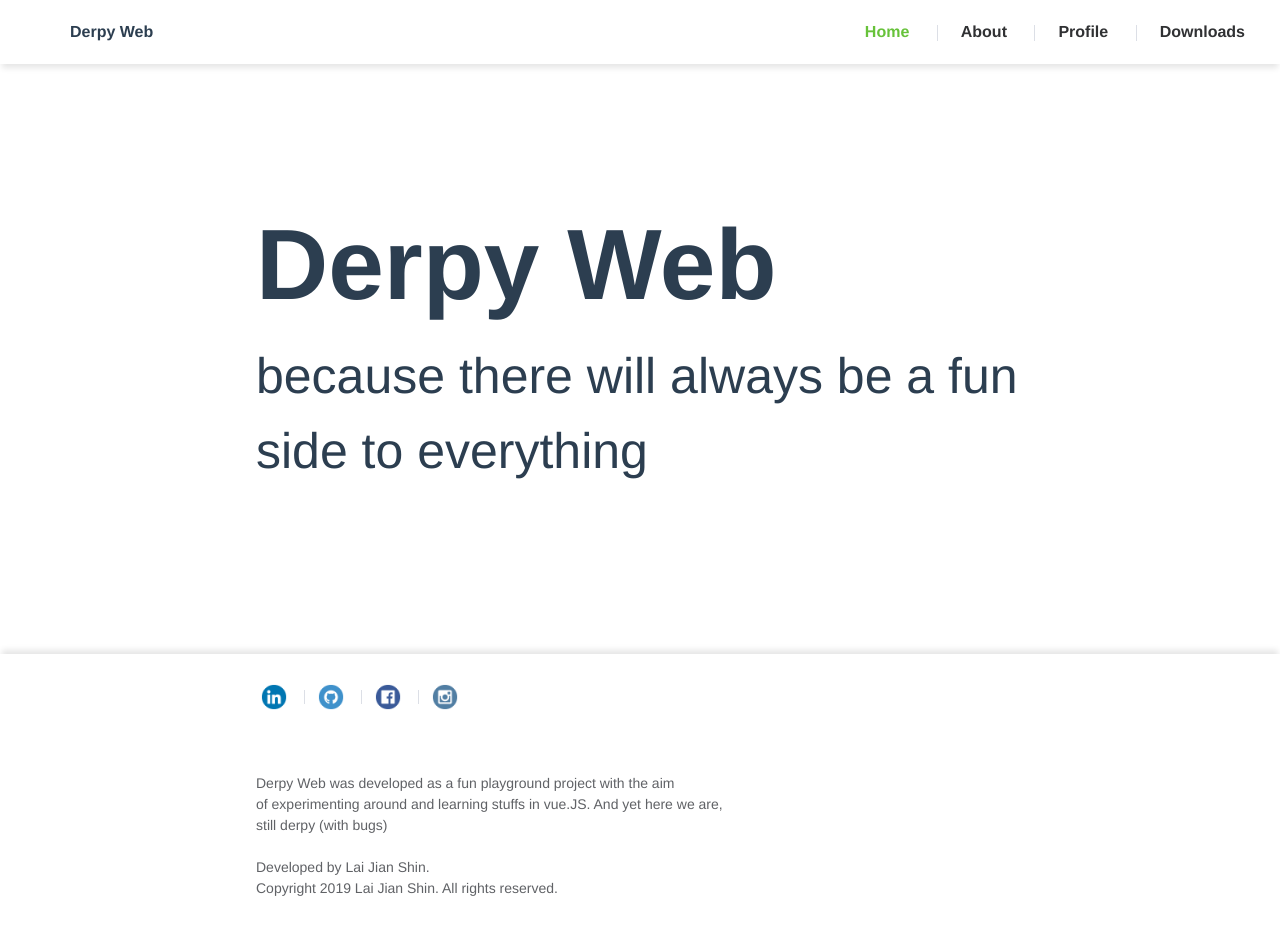
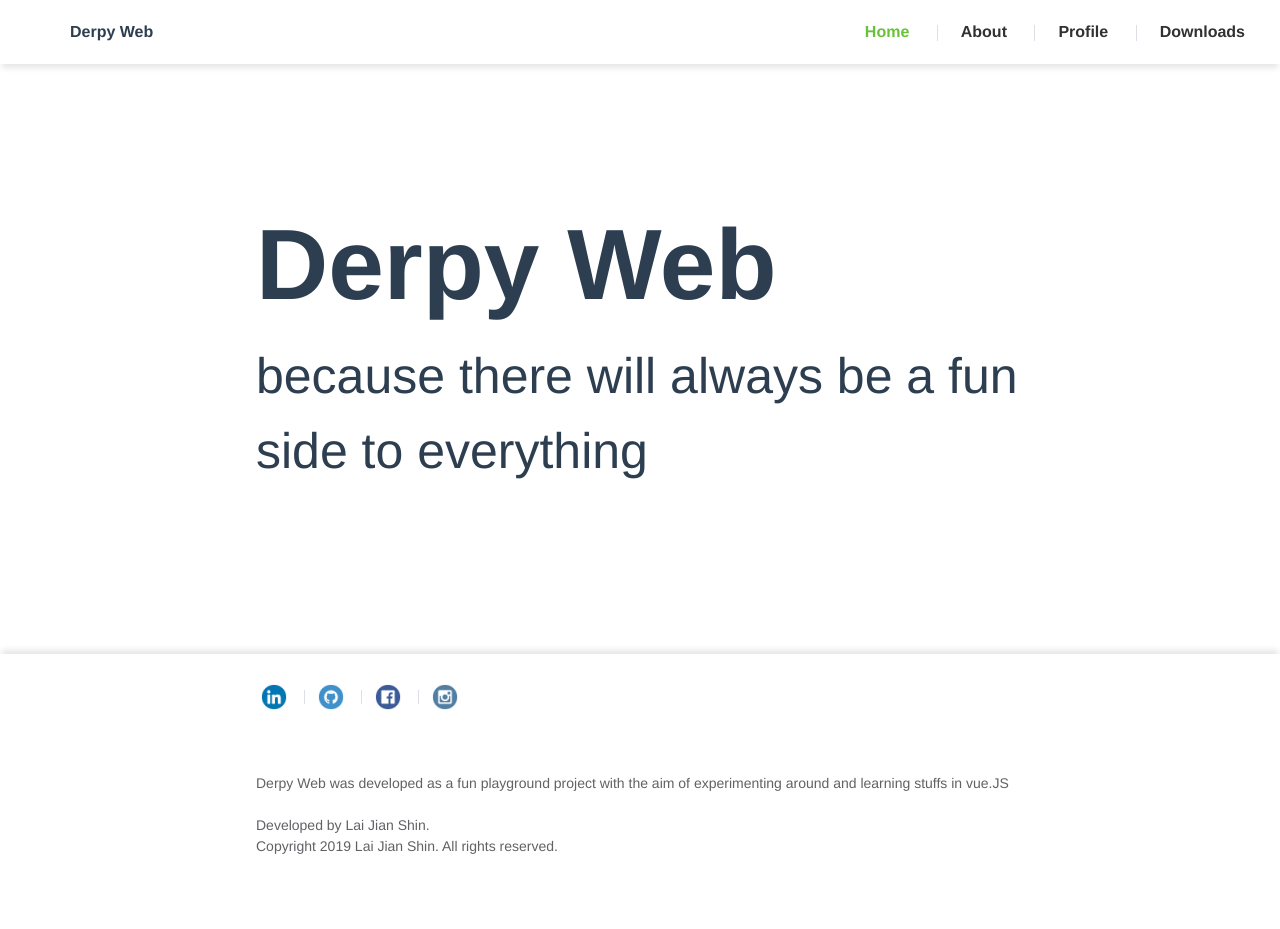
Before and after one commit to AndyPhoenix9879/iris, a Vue app: page / in a window 1280 px wide. After the commit the page ends 887 px from the top, so only its background shows below. Built offline with nearby package versions, Linux system fonts and the light colour scheme.

Commit message:
footer.vue: content changes

```diff
--- a/src/views/footer.vue
+++ b/src/views/footer.vue
@@ -7,8 +7,8 @@
             <a target="_blank" href="https://www.instagram.com/lai9879/"><img src="../assets/Circle Color/Instagram.png"></a>
 
         <br><br><br><br>
-        Derpy Web was developed as a fun playground project with the aim <br>
-        of experimenting around and learning stuffs in vue.JS. And yet here we are,<br> still derpy (with bugs) <br><br>
+        Derpy Web was developed as a fun playground project with the aim
+        of experimenting around and learning stuffs in vue.JS <br><br>
         Developed by Lai Jian Shin.<br>
         Copyright 2019 Lai Jian Shin. All rights reserved.
 
```
